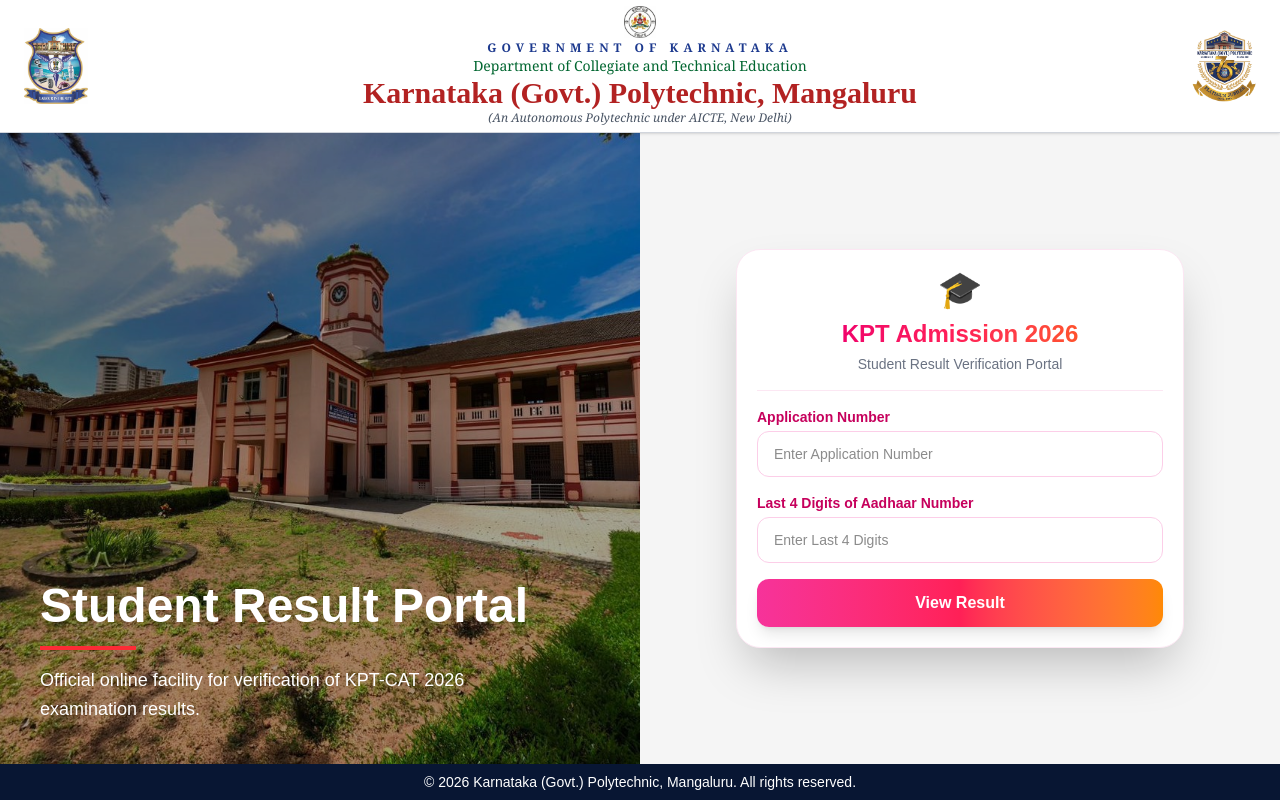
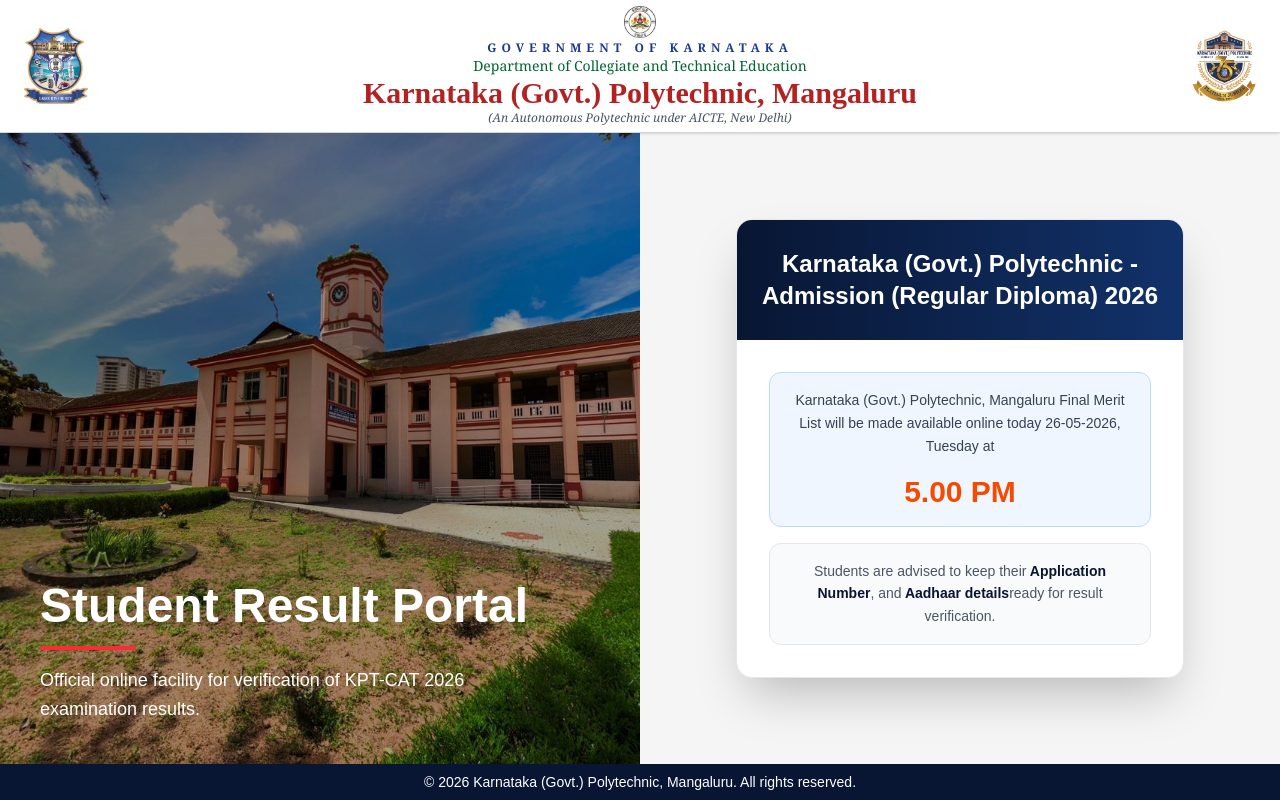
Before and after one commit to kptplacements-max/kptcatresults, a Next.js app in the folder frontend/: page / in a window 1280 px wide. Built offline with nearby package versions, Linux system fonts and the light colour scheme.

Commit message:
updated final

```diff
--- a/frontend/app/page.js
+++ b/frontend/app/page.js
@@ -103,13 +103,13 @@
         </div>
 
         {/* RIGHT FORM */}
-        <div className="flex items-center justify-center p-4 md:p-6 overflow-y-auto">
+        {/* <div className="flex items-center justify-center p-4 md:p-6 overflow-y-auto">
           <MeritList />
+        </div> */}
+
+        <div className="flex items-center justify-center p-4 md:p-6">
+          <WaitingForm />
         </div>
-
-        {/* <div className="flex items-center justify-center p-4 md:p-6">
-          <WaitingForm />
-        </div> */}
       </section>
 
       {/* FOOTER */}
```
